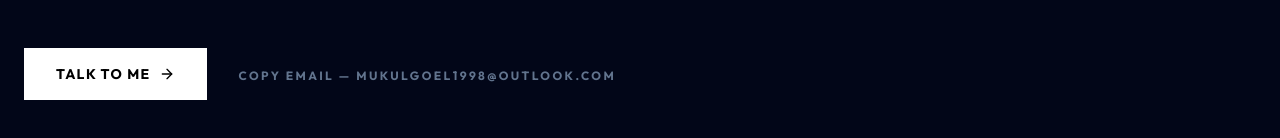
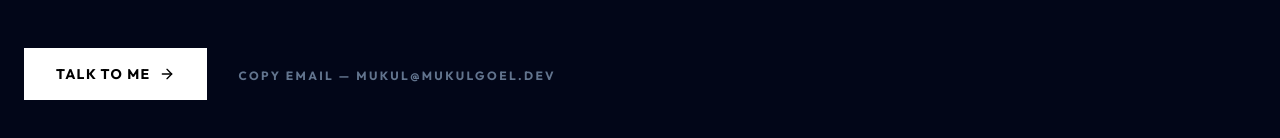
Before and after one commit to mklgoell/mukulgoel-portfolio, a Next.js app: page / in a window 1280 px wide. Shown: the part 5031-5169 px from the top of the page. Built offline with nearby package versions, Linux system fonts and the light colour scheme; a web font is replaced by a local one.

Commit message:
feat: update contact email address to mukul@mukulgoel.dev across the portfolio.

```diff
--- a/src/app/page.tsx
+++ b/src/app/page.tsx
@@ -14,7 +14,7 @@ export default function Home() {
   const magneticButtonY = useMotionValue(0);
 
   const handleCopy = () => {
-    navigator.clipboard.writeText('mukulgoel1998@outlook.com');
+    navigator.clipboard.writeText('mukul@mukulgoel.dev');
     setCopied(true);
     setTimeout(() => setCopied(false), 2000);
   };
@@ -126,7 +126,7 @@ export default function Home() {
                 className="relative"
               >
                 <a
-                  href="mailto:mukulgoel1998@outlook.com"
+                  href="mailto:mukul@mukulgoel.dev"
                   className="group relative inline-flex px-8 py-4 bg-white text-black font-bold uppercase tracking-widest text-sm overflow-hidden"
                 >
                   <div className="relative z-10 flex items-center gap-2">
@@ -139,7 +139,7 @@ export default function Home() {
                 onClick={handleCopy}
                 className={`transition-all duration-500 uppercase tracking-[0.2em] text-xs font-bold pt-5 ${copied ? 'text-accent' : 'text-slate-500 hover:text-white'}`}
               >
-                {copied ? '✓ Email Copied to Clipboard' : 'Copy Email — mukulgoel1998@outlook.com'}
+                {copied ? '✓ Email Copied to Clipboard' : 'Copy Email — mukul@mukulgoel.dev'}
               </button>
             </div>
           </div>
--- a/src/components/Navbar.tsx
+++ b/src/components/Navbar.tsx
@@ -41,7 +41,7 @@ export default function Navbar() {
                     ))}
                     <Magnetic>
                         <motion.a
-                            href="mailto:mukulgoel1998@outlook.com"
+                            href="mailto:mukul@mukulgoel.dev"
                             initial={{ opacity: 0, x: 20 }}
                             animate={{ opacity: 1, x: 0 }}
                             transition={{ delay: 0.4 }}
```
